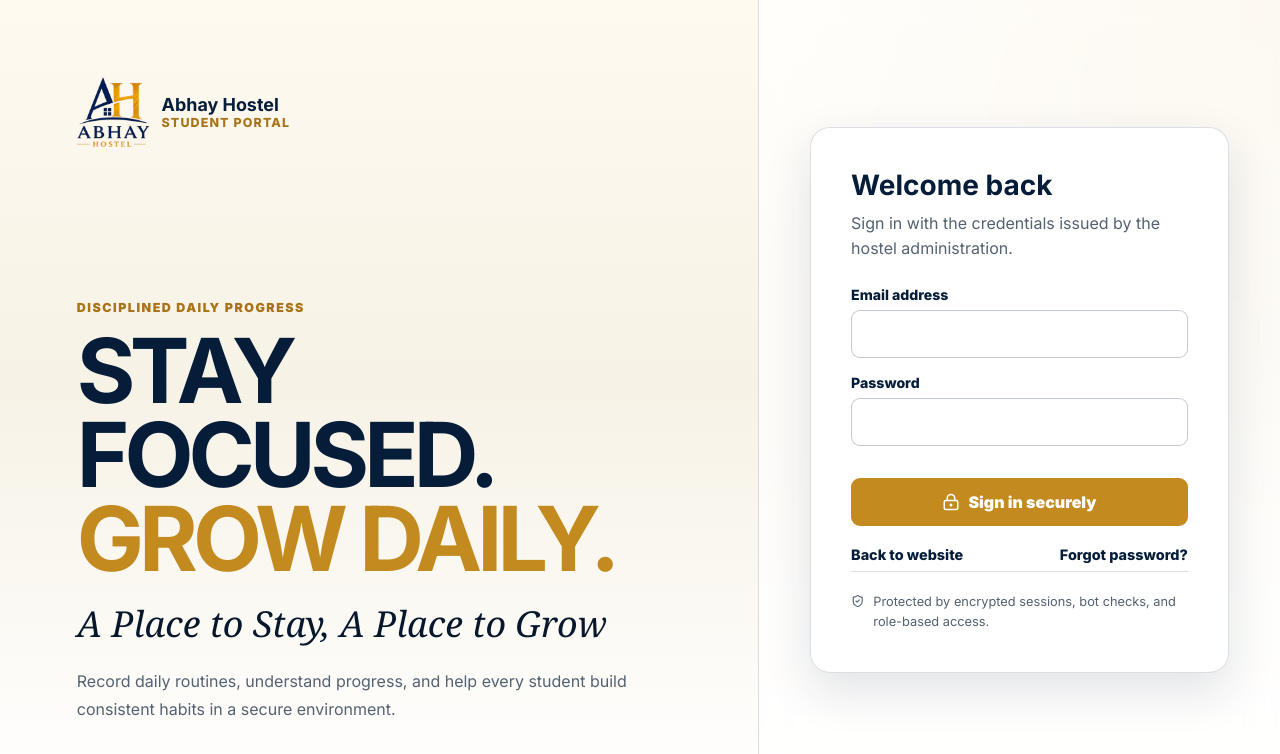
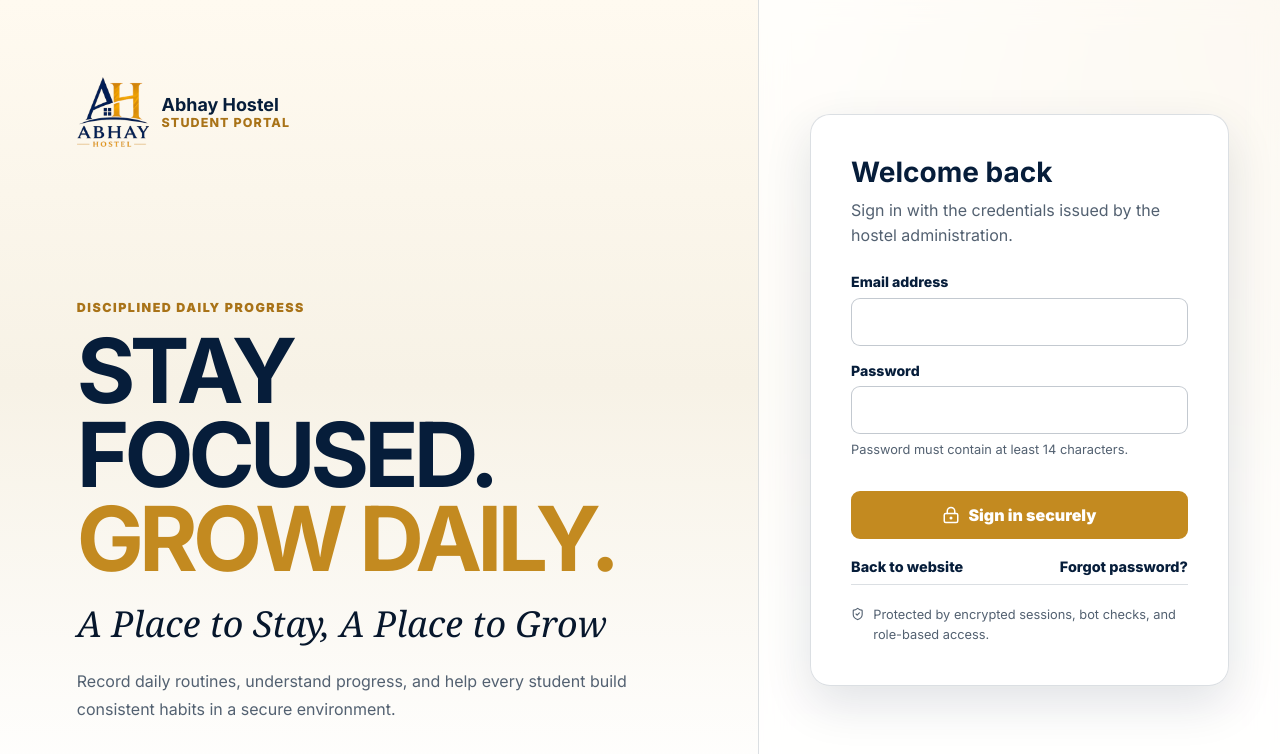
Before and after one commit to abhayhostelco-arch/abhayhostel-website, a Next.js app in the folder portal/: page /login in a window 1280 px wide. Shown: the top 754 px of the page. Built offline with nearby package versions, Linux system fonts and the light colour scheme; no server answers.

Commit message:
Clarify password length requirement

```diff
--- a/portal/src/app/globals.css
+++ b/portal/src/app/globals.css
@@ -253,6 +253,12 @@ a {
 
 .field-error {
   color: var(--danger);
+  font-size: 0.8rem;
+  line-height: 1.4;
+}
+
+.field-hint {
+  color: var(--muted);
   font-size: 0.8rem;
   line-height: 1.4;
 }
--- a/portal/src/components/auth-form.tsx
+++ b/portal/src/components/auth-form.tsx
@@ -36,6 +36,7 @@ export function LoginForm() {
             maxLength={128}
             required
           />
+          <p className="field-hint">Password must contain at least 14 characters.</p>
         </div>
         <TurnstileWidget />
         {state.status === "error" && state.message ? (
--- a/portal/src/components/reauth-form.tsx
+++ b/portal/src/components/reauth-form.tsx
@@ -18,6 +18,7 @@ export function ReauthForm() {
           maxLength={128}
           required
         />
+        <p className="field-hint">Password must contain at least 14 characters.</p>
       </div>
       {state.message ? (
         <p className={`form-message ${state.status === "success" ? "form-success" : "form-error"}`}>
```
